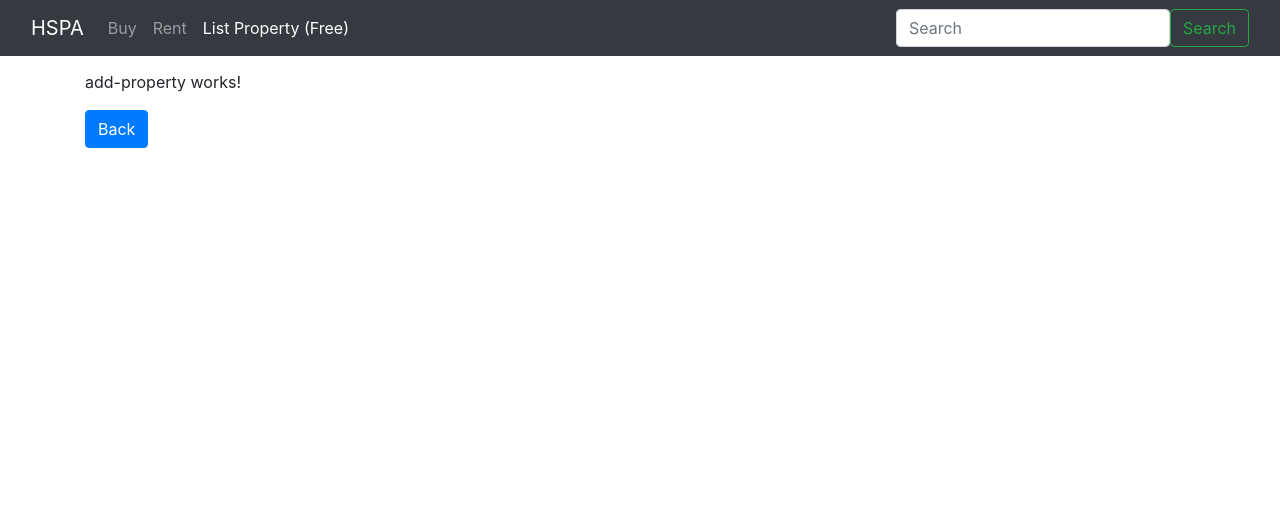
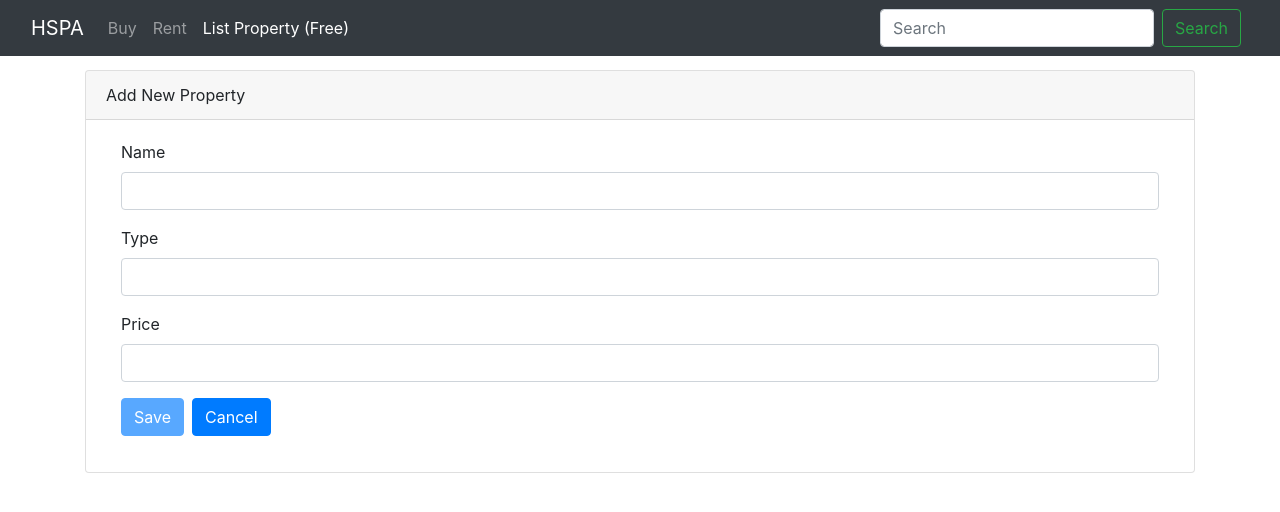
Before and after one commit to aldaale/angular-asp.net-app, an Angular app: page /add-property in a window 1280 px wide. Shown: the top 512 px of the page. Built offline with nearby package versions, Linux system fonts and the light colour scheme.

Commit message:
create add property form using template driven approach

```diff
--- a/src/app/app.module.ts
+++ b/src/app/app.module.ts
@@ -1,6 +1,6 @@
 import { BrowserModule } from '@angular/platform-browser';
 import { NgModule } from '@angular/core';
-import {FormsModule, ReactiveFormsModule} from '@angular/forms';
+import { FormsModule, ReactiveFormsModule} from '@angular/forms';
 import { AppRoutingModule } from './app-routing.module';
 import { AppComponent } from './app.component';
 import { PropertyCardComponent } from './property/property-card/property-card/property-card.component';
--- a/src/app/nav-bar/nav-bar.component.html
+++ b/src/app/nav-bar/nav-bar.component.html
@@ -18,8 +18,8 @@
 
       </ul>
       <form class="d-flex">
-        <input class="form-control me-2" type="search" placeholder="Search" aria-label="Search">
-        <button class="btn btn-outline-success" type="submit">Search</button>
+        <input class="form-control me-2 mr-2" type="search" placeholder="Search" aria-label="Search">
+        <button class="btn btn-outline-success  mr-2" type="submit">Search</button>
       </form>
     </div>
   </div>
--- a/src/app/property/add-property/add-property.component.css
+++ b/src/app/property/add-property/add-property.component.css
@@ -0,0 +1,8 @@
+.ng-invalid.ng-touched{
+  border-color: red;
+}
+
+.error-block {
+  color: red;
+  font-size: 0.77rem;
+}
--- a/src/app/property/add-property/add-property.component.html
+++ b/src/app/property/add-property/add-property.component.html
@@ -1,2 +1,30 @@
-<p>add-property works!</p>
-<button (click)="onBack()" class="btn btn-primary">Back</button>
+<div class="card">
+  <div class="card-header">
+    Add New Property
+  </div>
+  <div class="card-body">
+    <form (ngSubmit)='onSubmit()' #Form="ngForm">
+      <div class="form-group col-12">
+        <label for="name">Name</label>
+        <input type="text" class="form-control" #propName="ngModel"
+        ngModel name ="Name" required minlength="5">
+        <span *ngIf="!propName.valid && propName.touched" class="error-block">
+          <span *ngIf="propName.errors.required">Please enter name</span>
+          <span *ngIf="propName.errors.minlength">Name must have atleast 5 characters</span>
+        </span>
+      </div>
+      <div class="form-group col-12">
+        <label for="type">Type</label>
+        <input type="text" class="form-control" ngModel name="Type">
+      </div>
+      <div class="form-group col-12">
+        <label for="price">Price</label>
+        <input type="text" class="form-control" ngModel name="Price">
+      </div>
+      <div class="form-group col-12">
+          <button [disabled]="!Form.valid" type="submit" class="btn btn-primary mr-2">Save</button>
+          <button type="reset" class="btn btn-primary">Cancel</button>
+      </div>
+    </form>
+  </div>
+</div>
--- a/src/app/property/add-property/add-property.component.ts
+++ b/src/app/property/add-property/add-property.component.ts
@@ -1,5 +1,6 @@
-import { Component, OnInit } from '@angular/core';
+import { Component, OnInit, ViewChild } from '@angular/core';
 import { Router } from '@angular/router';
+import { NgForm } from '@angular/forms'
 
 @Component({
   selector: 'app-add-property',
@@ -7,7 +8,7 @@ import { Router } from '@angular/router';
   styleUrls: ['./add-property.component.css']
 })
 export class AddPropertyComponent implements OnInit {
-
+  @ViewChild('Form') addPropertyForm: NgForm;
   constructor(private router: Router) { }
 
   ngOnInit(): void {
@@ -16,4 +17,8 @@ export class AddPropertyComponent implements OnInit {
   onBack() {
     this.router.navigate(['/']);
   }
+
+  onSubmit() {
+    console.log(this.addPropertyForm)
+  }
 }
```
Also changed, not shown: src/data/properties.json (+14 -6 lines), src/assets/images/prop-6.png (added).
